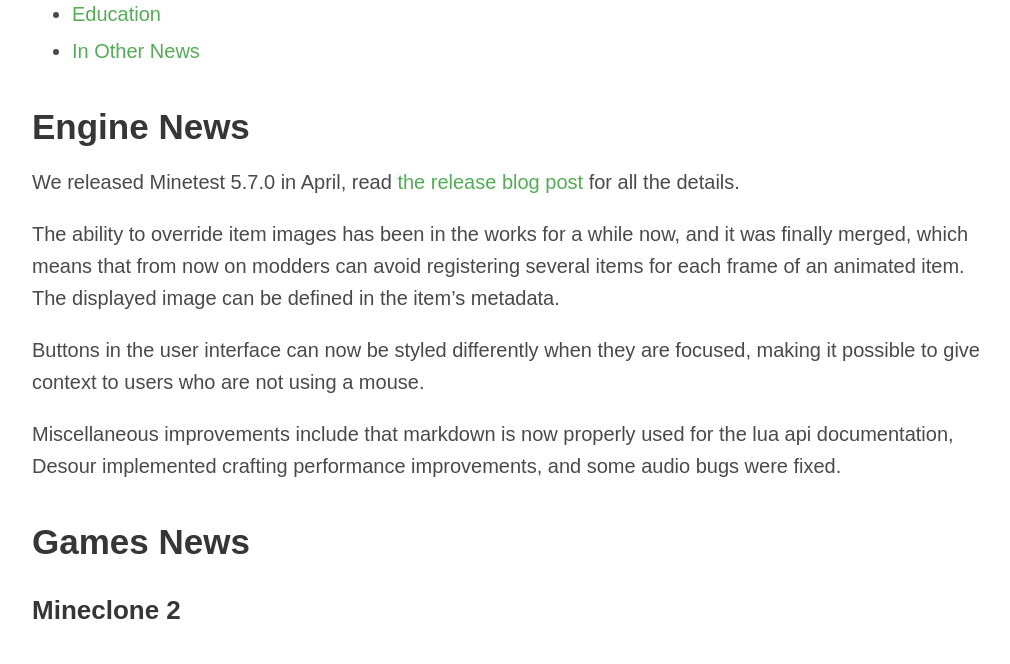
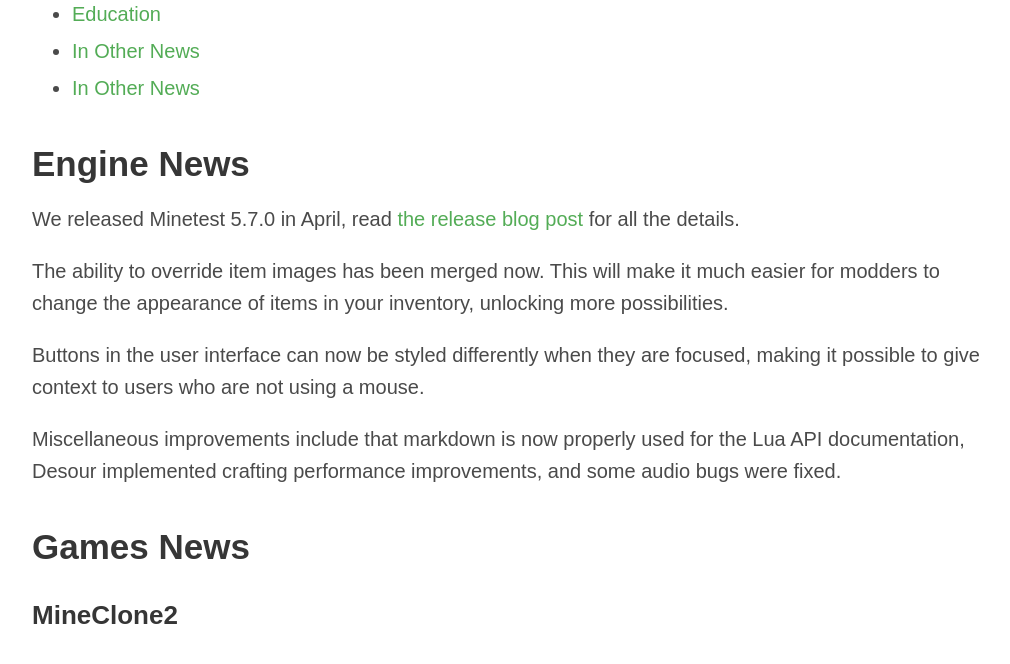
Before and after one commit to minetest/blog, a Jekyll site: the page built from _posts/2023-05-23-April.md, in a window 1280 px wide and 1400 px high, scrolled down 739 px. Shown: the top 664 px of the window, without its empty margins (128-1138 px from the left). Built offline with Jekyll 4.4.1, drawn with Linux system fonts in a browser that asks for light colours; some of the changed text lies outside the part shown; grey boxes are pictures that could not be loaded.

Commit message:
April: Fix issues

```diff
--- a/_posts/2023-05-16-April.md
+++ b/_posts/2023-05-23-April.md
@@ -12,7 +12,7 @@
   - Andrey01
 description: >
   After the release of Minetest 5.7.0 in April, there were some improvements to
-  the api for craft items. Mineclone 2 got the "Safe and Sound" update, there were
+  the api for craft items. MineClone2 got the "Safe and Sound" update, there were
   major mod content updates, and Zughy made a promotional poster for us. Also,
   Minetest is back on the Play Store.
 #forum_topic: https://forum.minetest.net/viewtopic.php?f=18&t=29390
@@ -24,13 +24,11 @@
   caption: Before
 - src: /static/blog/2023_April/dewaffle-after.jpg
   caption: After
-
 ---
 
 After the release of Minetest 5.7.0 in April, there were some improvements to
-the api for craft items. Mineclone 2 got the "Safe and Sound" update, there were
-major mod content updates, and Zughy made a promotional poster for us. Also,
-Minetest is back on the Play Store.
+the API for craft items. MineClone2 got the "Safe and Sound" update, there were
+major mod content updates, and Zughy made a promotional poster for Minetest.
 
 <!-- more -->
 
@@ -39,6 +37,7 @@
 - [Mods News](#mods-news)
 - [Art and Builds](#art-and-builds)
 - [Education](#education)
+- [In Other News](#in-other-news)
 <!-- - [Server News](#server-news) -->
 - [In Other News](#in-other-news)
 
@@ -47,41 +46,44 @@
 We released Minetest 5.7.0 in April, read
 [the release blog post](/_posts/2023-04-08-5.7.0-released.md) for all the details.
 
-The ability to override item images has been in the works for a while now, and
-it was finally merged, which means that from now on modders can avoid
-registering several items for each frame of an animated item. The displayed
-image can be defined in the item's metadata.
+The ability to override item images has been merged now. This will make it
+much easier for modders to change the appearance of items in your inventory,
+unlocking more possibilities.
 
-Buttons in the user interface can now be styled differently when they
-are focused, making it possible to give context to users who are not using a mouse.
+Buttons in the user interface can now be styled differently when they are
+focused, making it possible to give context to users who are not using a mouse.
 
 Miscellaneous improvements include that markdown is now properly used for the
-lua api documentation, Desour implemented crafting performance improvements, and
+Lua API documentation, Desour implemented crafting performance improvements, and
 some audio bugs were fixed.
 
 
 ## Games News
 
-### Mineclone 2
+### MineClone2
 
 {% include youtube.html id="F-Lai53_Ry4" caption="Mineclone Trailer - the 'Safe and Sound' update" %}
 
-[Mineclone 2](https://content.minetest.net/packages/Wuzzy/mineclone2/), v0.83, the "Safe and Sound" update was released. The new version
-brings many quality-of-life features to players and server owners. Elytras used
-to move faster than the map generator could keep up with, so the maximum speeds
-on Elytra have been adjusted, and are now accessible in settings. New background
-music was added, and some nodes now have new footstep sounds. The sunset
+[MineClone2](https://content.minetest.net/packages/Wuzzy/mineclone2/) v0.83,
+the "Safe and Sound" update, was released. The new version brings many
+quality-of-life features to players and server owners. Elytras used to move
+faster than the map generator could keep up with, so the maximum speeds on
+Elytra have been adjusted, and are now accessible in settings. New background
+music was added and some nodes now have new footstep sounds. The sunset
 visualization has been improved, and individual biomes have tinted water and
 greenery. Mobs can ride minecarts now, and bamboo can be broken by pistons.
 
-There are tons more improvements across the board; see the full changelog [here](https://forum.minetest.net/viewtopic.php?p=423766#p423766).
+There are tons more improvements across the board; see the full changelog
+[here](https://forum.minetest.net/viewtopic.php?p=423766#p423766).
 
 ### Exile
 
 {% include figure_gallery.html items=page.exilewaffle %}
 
-[Exile](https://content.minetest.net/packages/Mantar/exile/) by [Mantar](https://content.minetest.net/users/Mantar/) was updated to fix the waffling effect in Exile's landscape for
-new mapgen. The update also includes a command to fix already-generated terrain.
+[Exile](https://content.minetest.net/packages/Mantar/exile/) by
+[Mantar](https://content.minetest.net/users/Mantar/) was updated to fix holes
+appearing in Exile's landscape (aka waffling). This only fixes new areas by
+default, but the update also includes a command to fix already-generated terrain.
 
 ## Mods News
 
@@ -102,7 +106,7 @@
 - Interactive candles which can be coloured with dyes. There are 4 possible
   candle nodes, which can be obtained by placing more candles in the same spot.
 
-- A BBQ stove on which to place up to 6 (cookable) items. It acts like furnace but
+- A BBQ stove on which to place up to 6 (cookable) items. It acts like a furnace but
   does not require fuel.
 
 - Rice farming
@@ -160,9 +164,9 @@
 Éducatif", an event dedicated to FOSS in education (find the full event program
 [here](https://journee-du-libre-educatif.forge.aeif.fr/programme/#apres-midi)). The main goal was to present the possibilities of Minetest and the
 benefits of Free Software in Education, with projects such as [Minestory](http://minetest.wp.ac-dijon.fr/minestory-frise-immersive-de-sites-du-patrimoine-architectural/),
-[Minetest Classroom](https://eml.ubc.ca/projects/gamifying-forestry/), and [Blockalot](https://www.blockalot.de/), to a handfull of teachers and educators
-from across France. It was also an occasion for guests to meet and discuss how
-to better cooperate and contribute to the Minetest Edu ecosystem.
+[Minetest Classroom](https://eml.ubc.ca/projects/gamifying-forestry/), and [Blockalot](https://www.blockalot.de/), to a handful of teachers and educators
+from across France. Guests were also able to meet and discuss how
+to better cooperate and contribute to the Minetest edu ecosystem.
 
 For more info, you can get in touch with them and other educators on
 [Discord](https://discord.gg/hUs9xT634S) and [Linkedin](https://www.linkedin.com/groups/7067035/).
@@ -181,6 +185,7 @@
 free to print it out and post it on local posterboards. So far, there is an
 Italian and an English translation. You can find the files [here](https://gitlab.com/marco_a/minetest-flyer-poster).
 
-### Play Store Availablility
+### Play Store Availability
 
-Minetest (5.7) is once again available on the Android Play store.
+Whilst it happened in May not April, we would like to note that Minetest (5.7)
+is once again available on the Android Play store.
```
Also changed, not shown: other parts of _posts/2023-05-23-April.md (+8 -6 lines).
